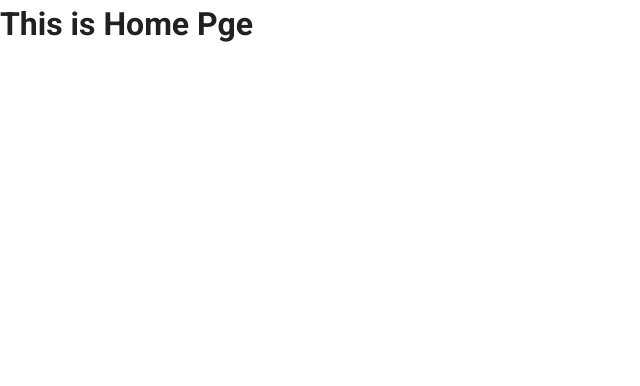
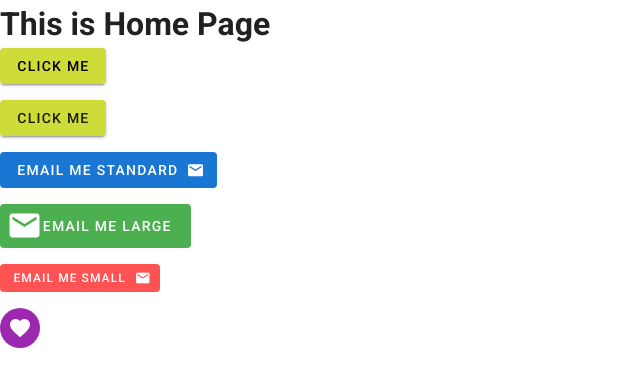
Before and after one commit to bryantran3562/vuetify-study, a Vue app: page / in a window 1280 px wide. Shown: the top 386 px of the page, without its empty margins (0-640 px from the left). Built offline with nearby package versions, Linux system fonts and the light colour scheme.

Commit message:
vuetify-icon-button

```diff
--- a/src/views/Home.vue
+++ b/src/views/Home.vue
@@ -1,6 +1,43 @@
 <template>
   <div class="home">
-    <h1>This is Home Pge</h1>
+    <h1>This is Home Page</h1>
+
+    <!-- BT - Button -->
+
+    <v-btn class="lime black--text">Click Me</v-btn>
+    <p></p>
+
+    <!-- BT - Instead of using class. You can also use Props to control the color of the button -->
+    <v-btn color="lime">Click Me</v-btn>
+    <p></p>
+
+    <!-- BT - Icons
+    Notes: Because the email it too close to the Email me text - We can give it a props - right to have
+           the email icon move to the right.
+     -->
+
+    <v-btn depressed class="primary">
+      <span>Email Me standard</span>
+      <v-icon right>mdi-email</v-icon>
+    </v-btn>
+    <p></p>
+
+    <v-btn depressed large class="success">
+      <v-icon large left>mdi-email</v-icon>
+      <span>Email Me large</span>
+    </v-btn>
+    <p></p>
+
+    <v-btn depressed small class="error">
+      Email Me small
+      <v-icon right small="">mdi-email</v-icon>
+    </v-btn>
+
+    <p></p>
+    <v-btn fab depressed small dark color="purple">
+      <v-icon>mdi-heart</v-icon>
+    </v-btn>
+
   </div>
 </template>
 
@@ -14,3 +51,7 @@ export default {
   }
 }
 </script>
+
+<style scoped>
+
+</style>
```
